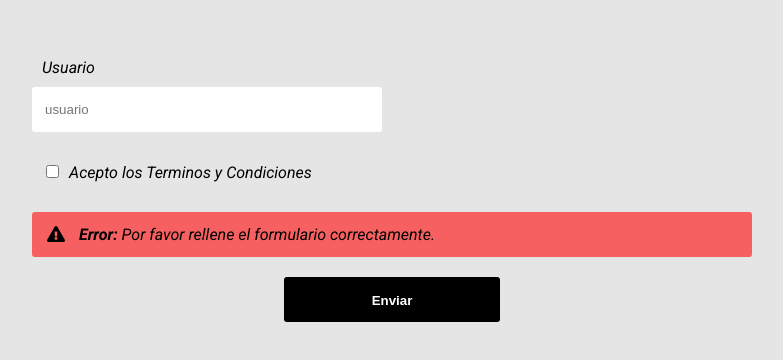
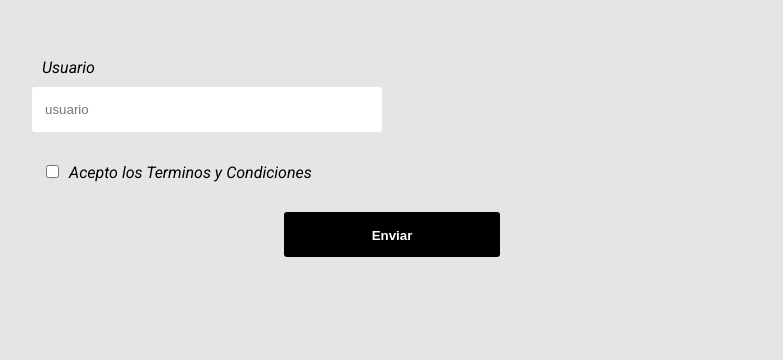
Before and after one commit to winder001/formulario-con-React, a React (Create React App) app: page / in a window 1280 px wide. Shown: the top 360 px of the page, without its empty margins (248-1031 px from the left). Built offline with nearby package versions, Linux system fonts and the light colour scheme.

Commit message:
se oculto el mensajeError

```diff
--- a/src/App.js
+++ b/src/App.js
@@ -25,12 +25,12 @@ const App = () => {
                   </Label>
               </ContenedorTerminos>
 
-              <MensajeError>
+             {false && <MensajeError>
                   <p>
                     <FontAwesomeIcon icon= {faExclamationTriangle}/>
                     <b> Error: </b> Por favor rellene el formulario correctamente.
                   </p>
-              </MensajeError>
+              </MensajeError>}
 
               <ContenedorBotonCentrado>
                   <Boton type="submit"> Enviar </Boton>
```
